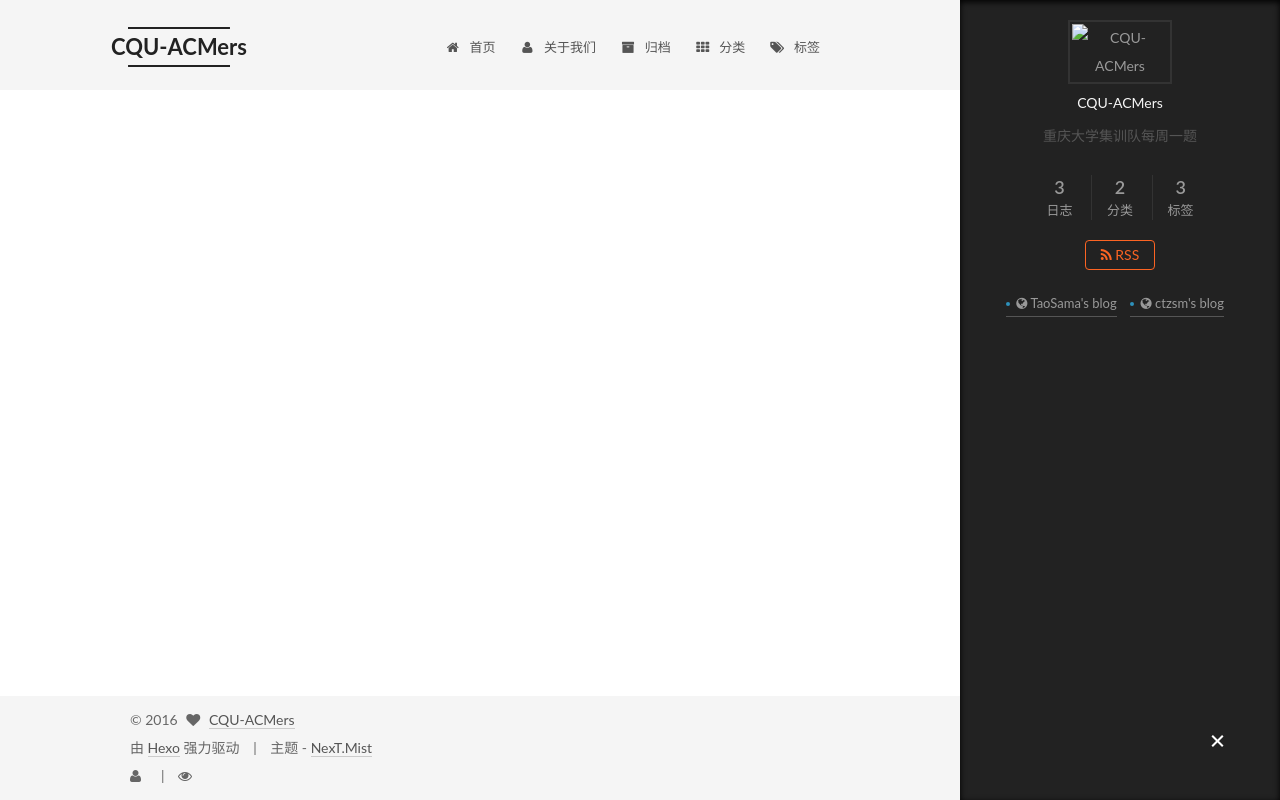
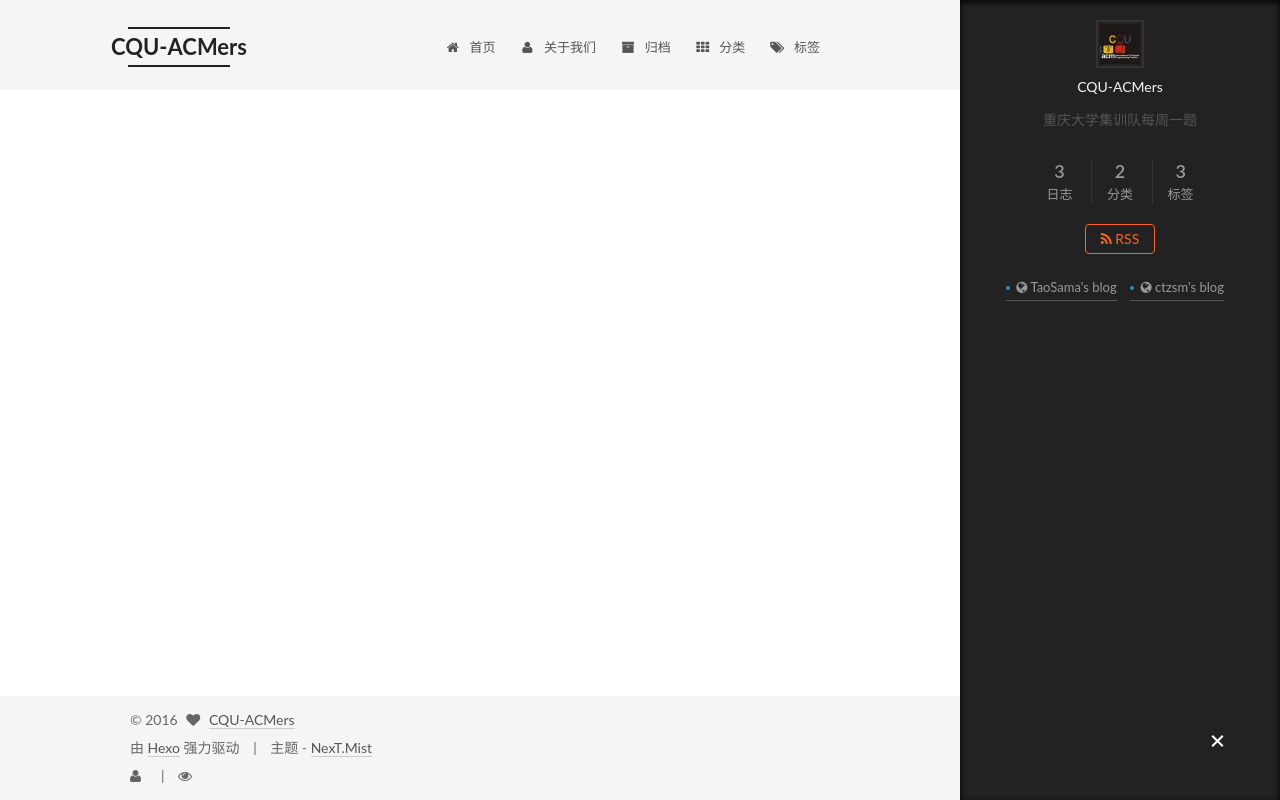
Before and after one commit to CQU-ACM/cqu-acm.github.io, a plain HTML site: page tags/index.html in a window 1280 px wide. Drawn offline with nearby package versions, Linux system fonts and the light colour scheme; some packages are replaced by stand-ins of ours; files that its build step writes are made by us from their sources; a script that the page names is missing; files whose address does not match are found by name; a web font is replaced by a local one.

Commit message:
Site updated: 2016-04-23 23:26:10

```diff
--- a/tags/index.html
+++ b/tags/index.html
@@ -278,7 +278,7 @@
       <section class="site-overview sidebar-panel  sidebar-panel-active ">
         <div class="site-author motion-element" itemprop="author" itemscope itemtype="http://schema.org/Person">
           <img class="site-author-image" itemprop="image"
-               src="logo.png"
+               src="/logo.png"
                alt="CQU-ACMers" />
           <p class="site-author-name" itemprop="name">CQU-ACMers</p>
           <p class="site-description motion-element" itemprop="description">重庆大学集训队每周一题</p>
```
Also changed, not shown: 2016/04/12/Hello World/index.html (+1 -1 lines), 2016/04/20/binary search and two pointers/index.html (+1 -1 lines), 2016/04/22/2016年重庆大学ACM-ICPC暑假前集训计划及暑假集训队选拔方案/index.html (+1 -1 lines), about-us/index.html (+1 -1 lines), archives/2016/04/index.html (+1 -1 lines), archives/2016/index.html (+1 -1 lines), archives/index.html (+1 -1 lines), categories/Anouncement/index.html (+1 -1 lines), categories/TaoSama/index.html (+1 -1 lines), categories/index.html (+1 -1 lines), index.html (+1 -1 lines), tags/2016/index.html (+1 -1 lines), tags/binary-search/index.html (+1 -1 lines), tags/two-pointers/index.html (+1 -1 lines).
